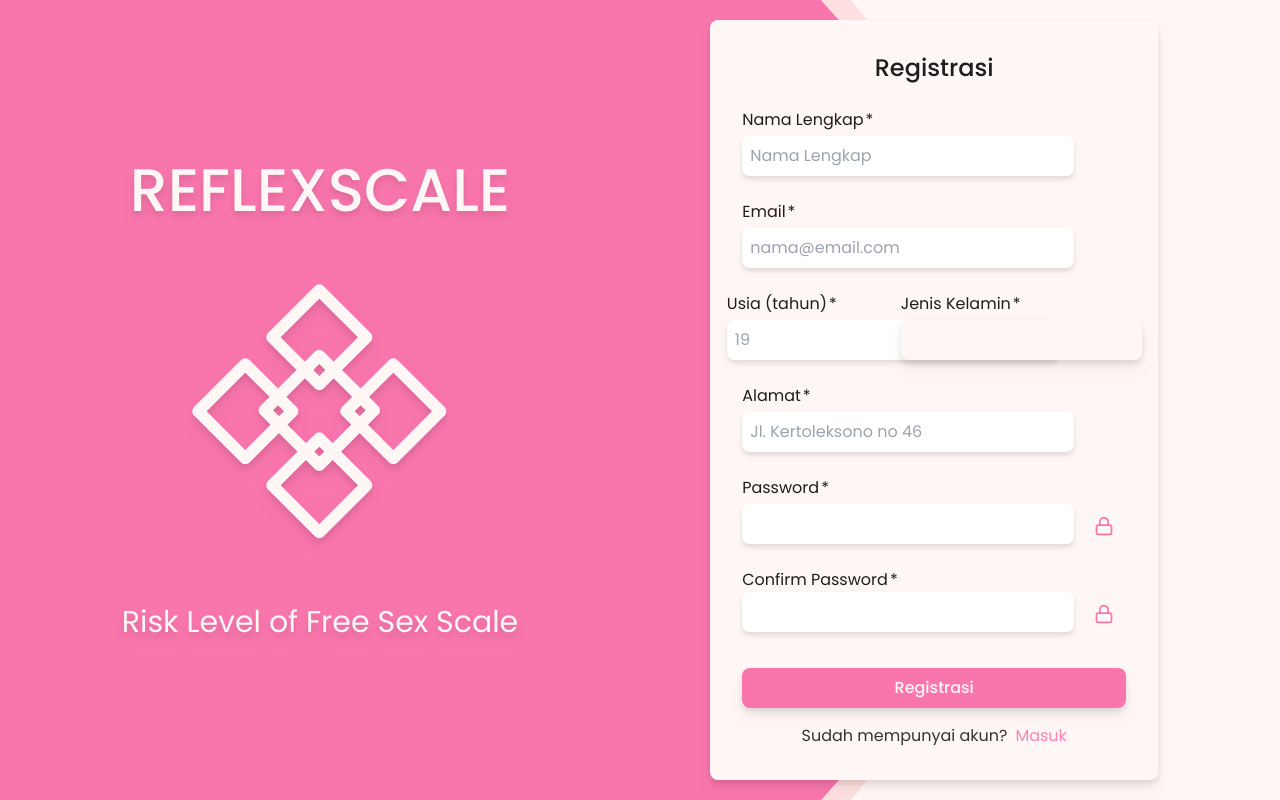
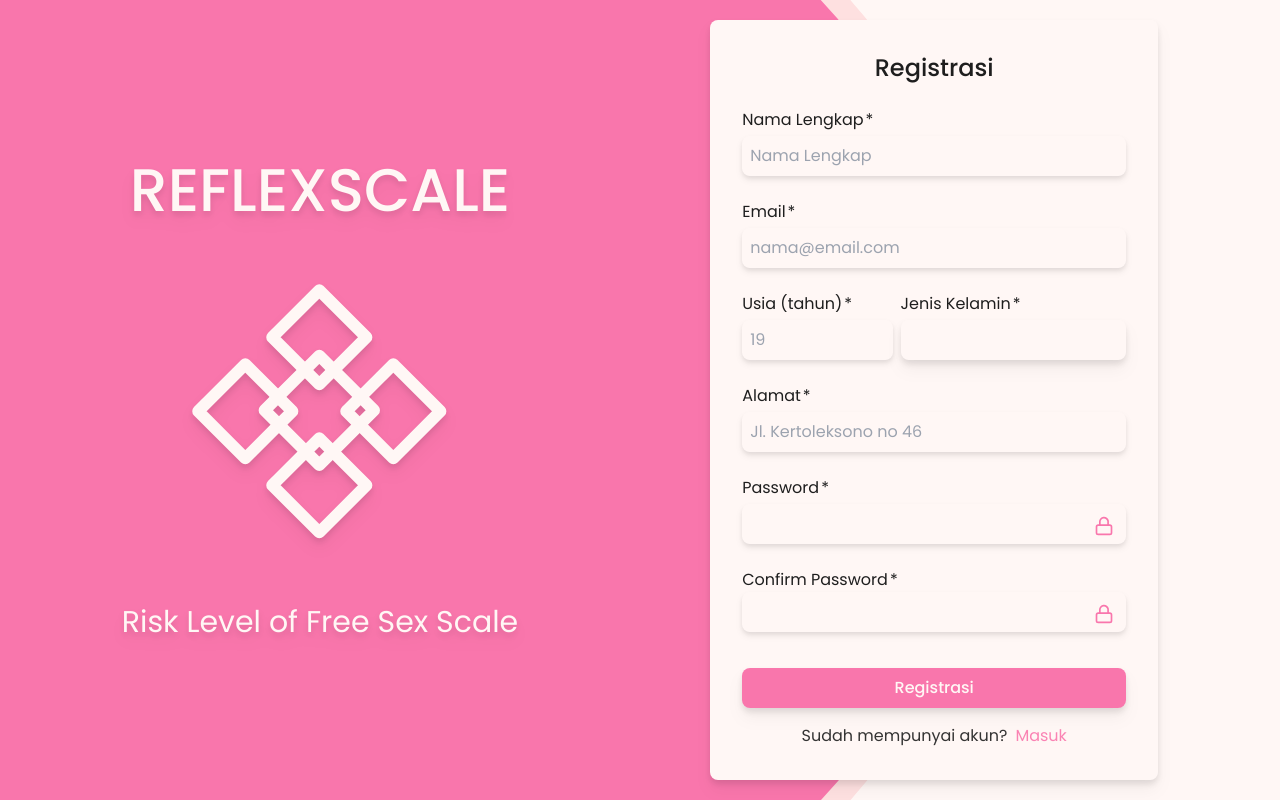
Before and after one commit to mahdabagas/reflexscale, a React (Vite) app: page /register in a window 1280 px wide. Built offline with nearby package versions, Linux system fonts and the light colour scheme.

Commit message:
edit: style input

```diff
--- a/src/components/input/Input.jsx
+++ b/src/components/input/Input.jsx
@@ -7,18 +7,20 @@ const Input = ({
   name,
   classname,
   defaultValue,
+  id,
 }) => {
   return (
     <>
       <input
         name={name}
         type={type}
+        id={id}
         onChange={onChange}
         placeholder={placeholder}
         disabled={disabled}
         required={required}
         defaultValue={defaultValue}
-        className={`rounded-lg p-2 drop-shadow-md ${classname}`}
+        className={`rounded-lg p-2 drop-shadow-md bg-white w-full focus:outline-primary ${classname}`}
       />
     </>
   );
```
